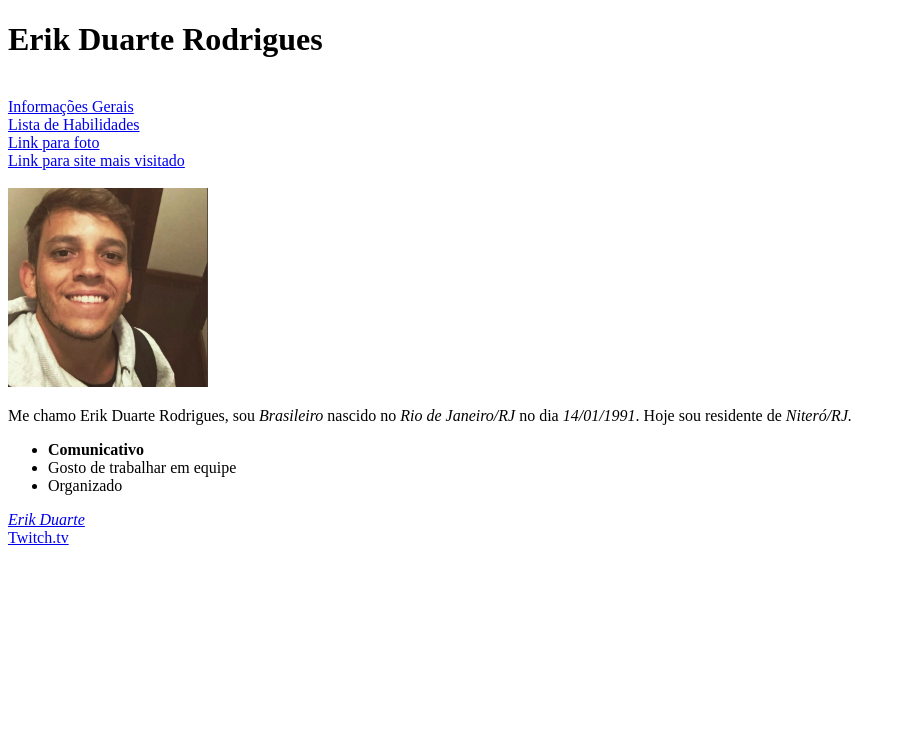
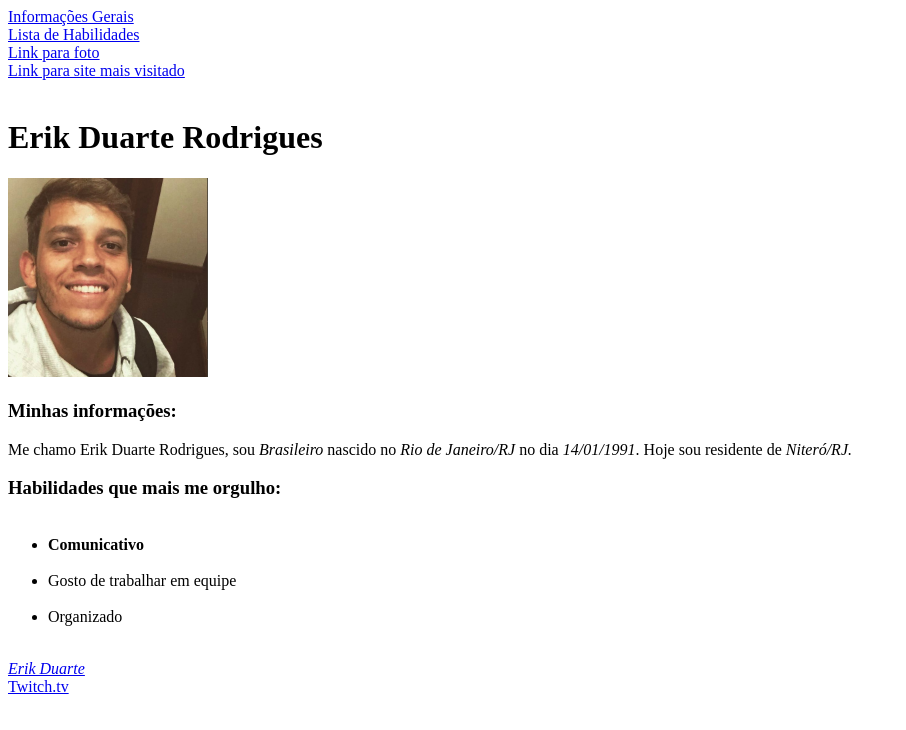
Before and after one commit to duarterik/duarterik.github.io, a plain HTML site: page index.html in a window 1280 px wide. Shown: the whole page, without its empty margins (0-906 px from the left). Drawn offline with Linux system fonts and the light colour scheme.

Commit message:
Atualizações na página Github.

```diff
--- a/index.html
+++ b/index.html
@@ -7,8 +7,6 @@
     <title>Portfólio Web</title>
 </head>
 <body>
-    <h1>Erik Duarte Rodrigues</h1>
-   <br>
    <a href="#informacoeserik">Informações Gerais</a>
    <br>
    <a href="#listadehabilidades">Lista de Habilidades</a>
@@ -18,17 +16,25 @@
    <a href="#linkexterno">Link para site mais visitado</a>
    <br>
    <br>
+   <h1>Erik Duarte Rodrigues</h1>
     <img id="fotoerik" src="fotoatual.png" alt="Foto em casa do Erik" width="200px">
     <br>
 
+    <h3>Minhas informações:</h3>
+
     <p id="informacoeserik">Me chamo Erik Duarte Rodrigues, sou <em>Brasileiro</em> nascido no <em>Rio de Janeiro/RJ</em> no dia <em>14/01/1991</em>. Hoje sou residente de <em>Niteró/RJ.</em> </p>
 
+    <h3>Habilidades que mais me orgulho:</h3>
+
     <ul id="listadehabilidades">
+        <br>
         <li><strong>Comunicativo</strong></li>
+        <br>
         <li>Gosto de trabalhar em equipe</li>
+        <br>
         <li>Organizado</li>
     </ul>
-
+    <br>
     <a id="linkinternofoto" href="#fotoerik"><em>Erik Duarte</em></a>
     <br>
     <a id="linkexterno" href="www.twitch.tv" target="_blank">Twitch.tv</a>
```
